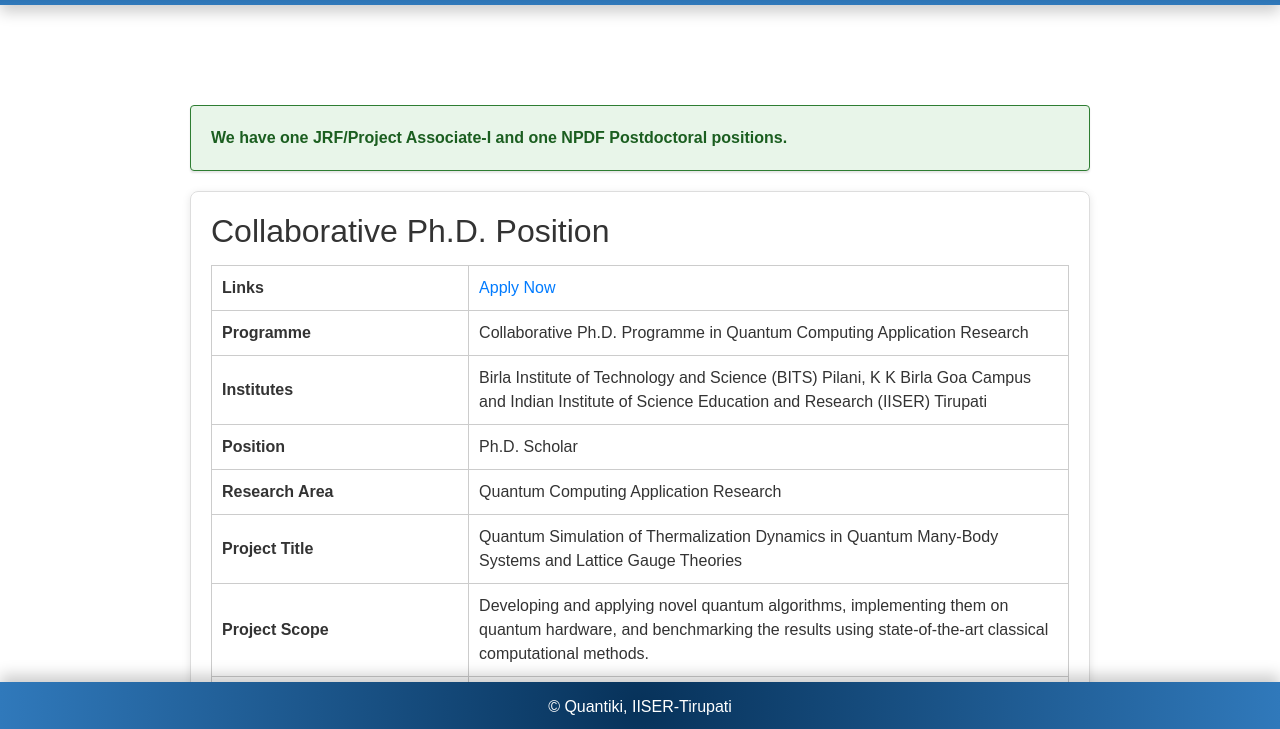
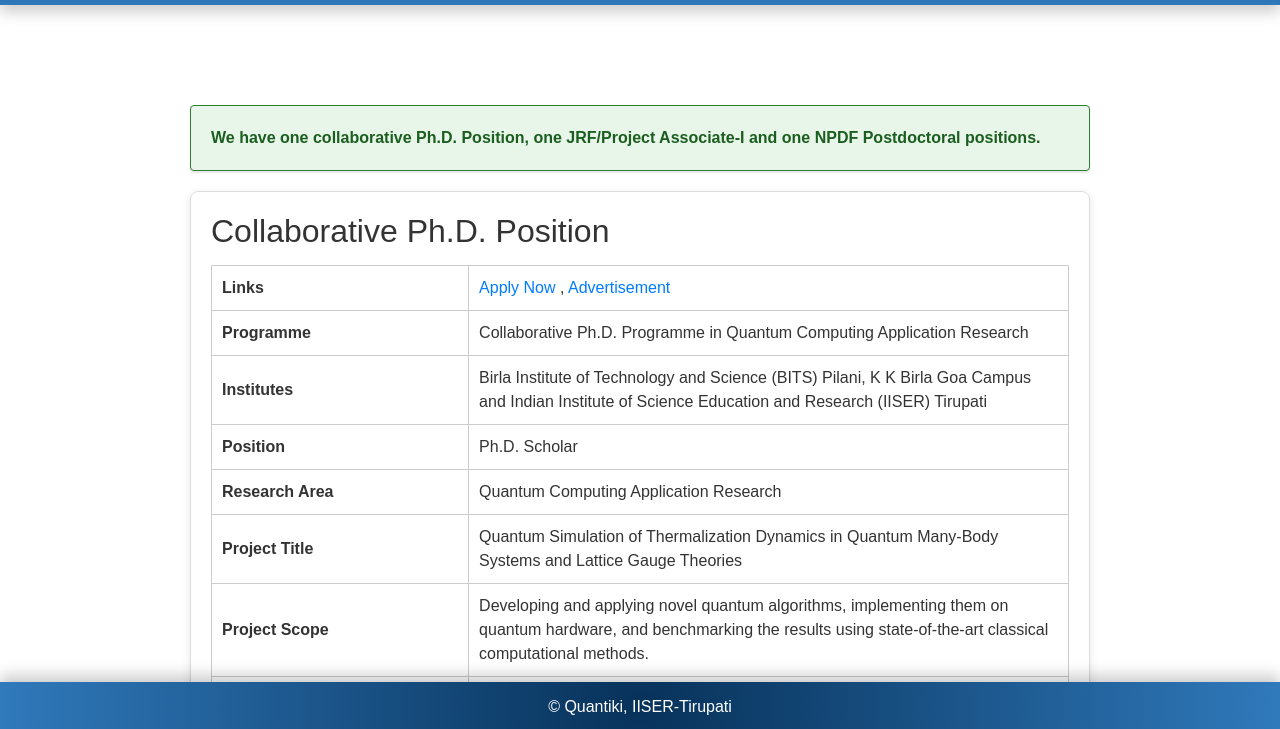
Before and after one commit to quantiki/quantiki.github.io, a website: page working_withus.html in a window 1280 px wide. Shown: the part 71-800 px from the top of the page. Drawn offline with nearby package versions, Linux system fonts and the light colour scheme.

Commit message:
Update working_withus.html

```diff
--- a/working_withus.html
+++ b/working_withus.html
@@ -106,7 +106,7 @@
               color: #1b5e20;
               background-color: #e8f5e9;
               font-weight: 600;">
-      We have one JRF/Project Associate-I and one NPDF Postdoctoral positions.
+      We have one collaborative Ph.D. Position, one JRF/Project Associate-I and one NPDF Postdoctoral positions.
   </div>
 </div>
 
@@ -120,9 +120,10 @@
   <tr>
     <th style="padding: 10px; border: 1px solid #ccc;">Links</th>
     <td style="padding: 10px; border: 1px solid #ccc;">
-      <a href="https://lnkd.in/dZGUcQEG" target="_blank">
+      <a href="https://docs.google.com/forms/d/e/1FAIpQLSejW9NUC58TR9jRA8KTPfmEaPN23gC-CIu8dws5ixm6Jw4VkQ/viewform" target="_blank">
         Apply Now
-      </a>
+      </a>, <a href="https://www.linkedin.com/posts/indrakshi-raychowdhury-834534266_advertisement-ugcPost-7480622047732285440-GKmp/?utm_source=share&utm_medium=member_desktop&rcm=ACoAAAJH_AcB-LtKU2jpeXG4tv0i8uhHOaYgOSQ" target="_blank">
+        Advertisement
     </td>
   </tr>
 
```
